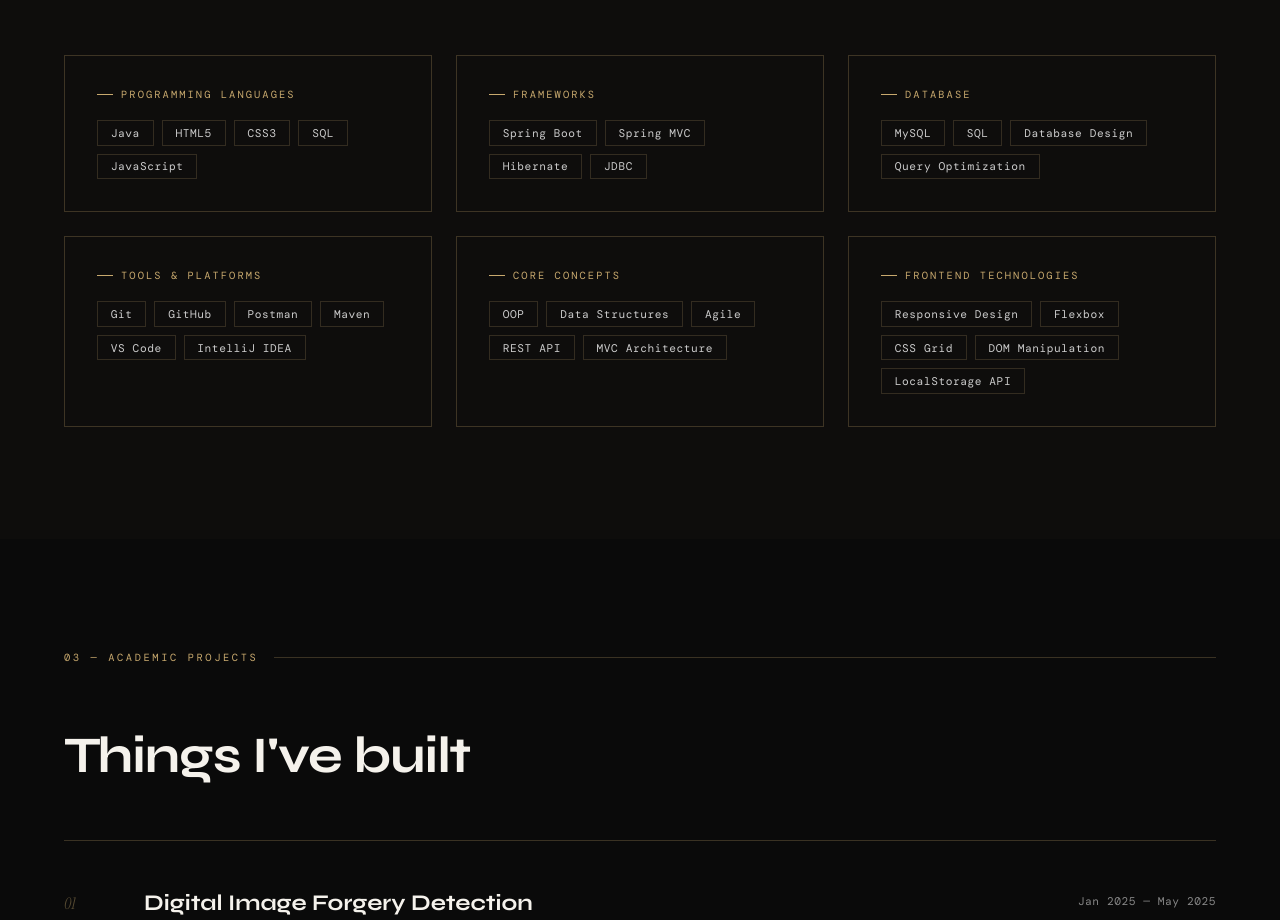
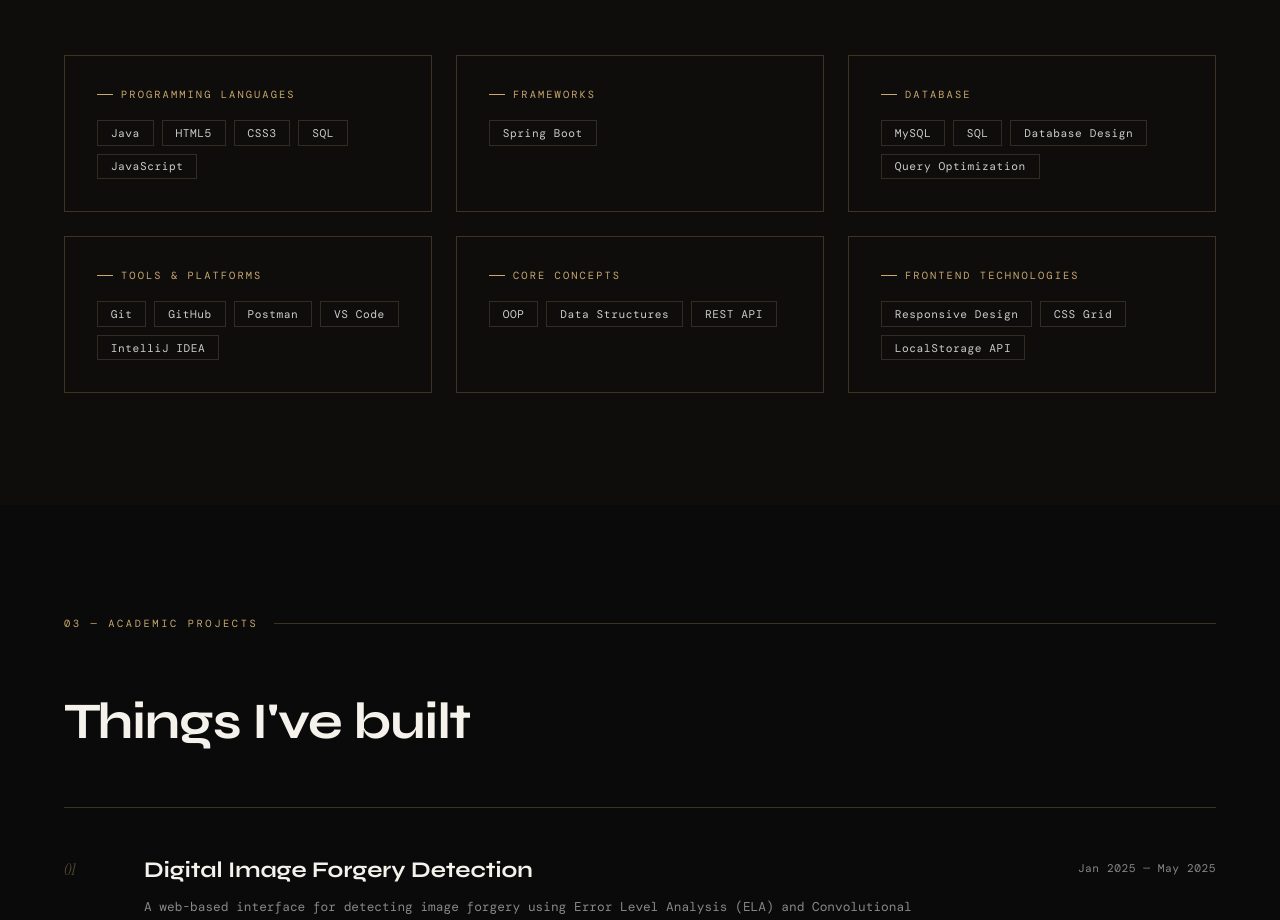
Before and after one commit to Sandeep11032003/sandeep-s.github.io, a plain HTML site: page index.html in a window 1280 px wide. Shown: the part 1920-2840 px from the top of the page. Drawn offline with nearby package versions, Linux system fonts and the light colour scheme; a web font is replaced by a local one.

Commit message:
skill tags updated from index.html
Removed several skill tags from the skill categories.

```diff
--- a/index.html
+++ b/index.html
@@ -851,9 +851,8 @@
       <div class="skill-cat-label">Frameworks</div>
       <div class="skill-tags">
         <span class="skill-tag">Spring Boot</span>
-        <span class="skill-tag">Spring MVC</span>
-        <span class="skill-tag">Hibernate</span>
-        <span class="skill-tag">JDBC</span>
+
+
       </div>
     </div>
     <div class="skill-category reveal">
@@ -871,7 +870,7 @@
         <span class="skill-tag">Git</span>
         <span class="skill-tag">GitHub</span>
         <span class="skill-tag">Postman</span>
-        <span class="skill-tag">Maven</span>
+
         <span class="skill-tag">VS Code</span>
         <span class="skill-tag">IntelliJ IDEA</span>
       </div>
@@ -881,18 +880,18 @@
       <div class="skill-tags">
         <span class="skill-tag">OOP</span>
         <span class="skill-tag">Data Structures</span>
-        <span class="skill-tag">Agile</span>
+
         <span class="skill-tag">REST API</span>
-        <span class="skill-tag">MVC Architecture</span>
+
       </div>
     </div>
     <div class="skill-category reveal">
       <div class="skill-cat-label">Frontend Technologies</div>
       <div class="skill-tags">
         <span class="skill-tag">Responsive Design</span>
-        <span class="skill-tag">Flexbox</span>
+
         <span class="skill-tag">CSS Grid</span>
-        <span class="skill-tag">DOM Manipulation</span>
+
         <span class="skill-tag">LocalStorage API</span>
       </div>
     </div>
```
